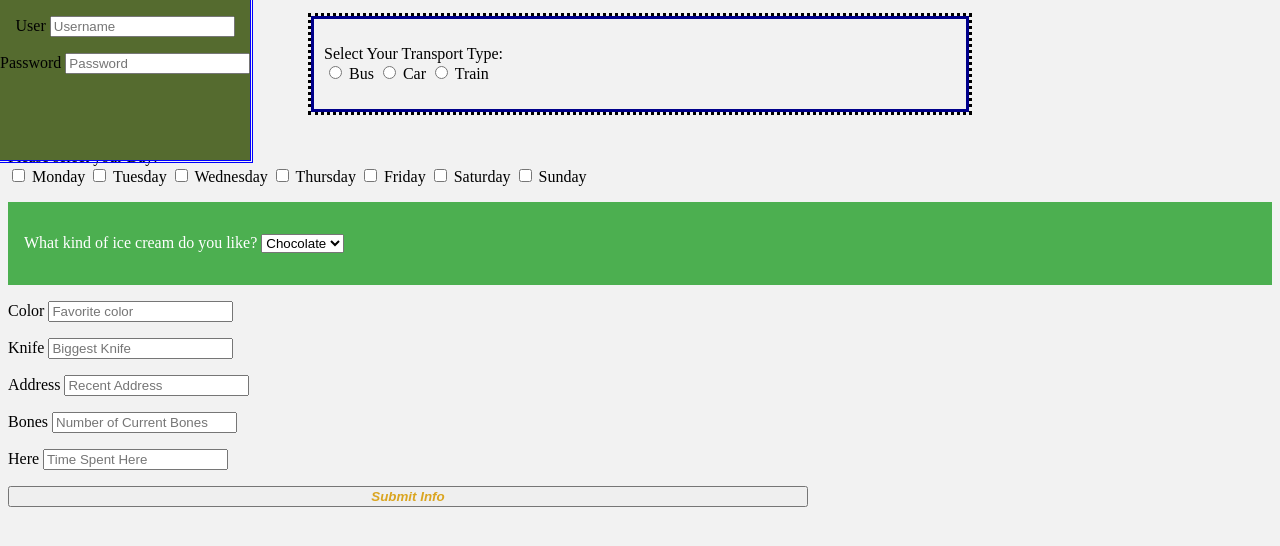
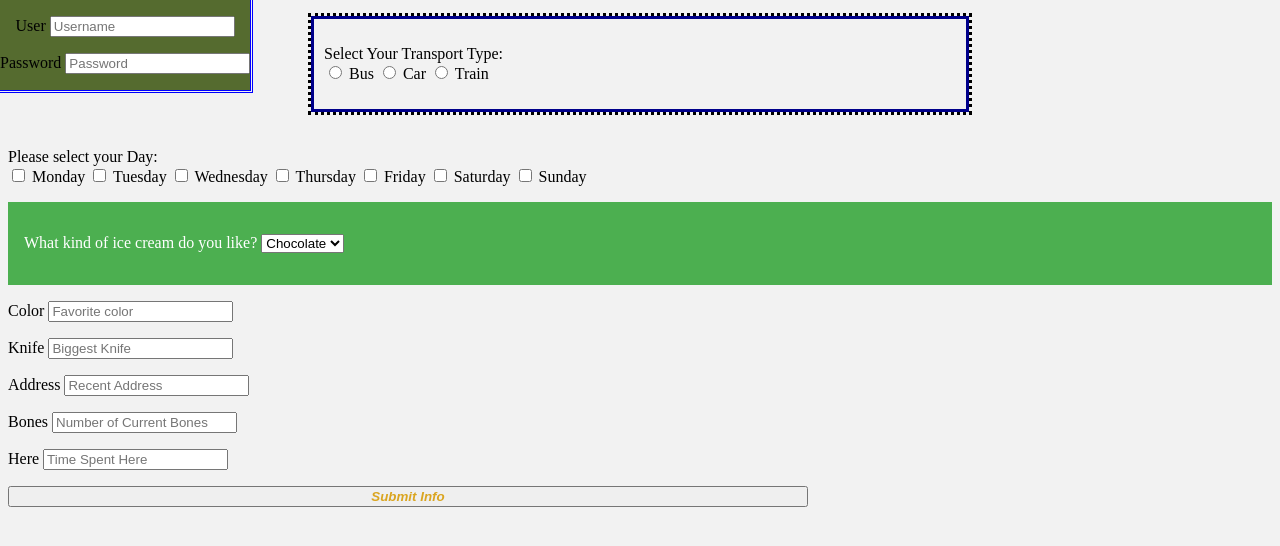
Before and after one commit to hperk1/project-1, a plain HTML site: page index.html in a window 1280 px wide. Drawn offline with Linux system fonts and the light colour scheme.

Commit message:
more padding stuff

```diff
--- a/index.html
+++ b/index.html
@@ -15,7 +15,6 @@
         outline-style: double;
         outline-color: blue;
         background: darkolivegreen;
-        padding-bottom: 70px;
         text-align: center;
         border: none;
         border-bottom: 2px darkgreen;
```
